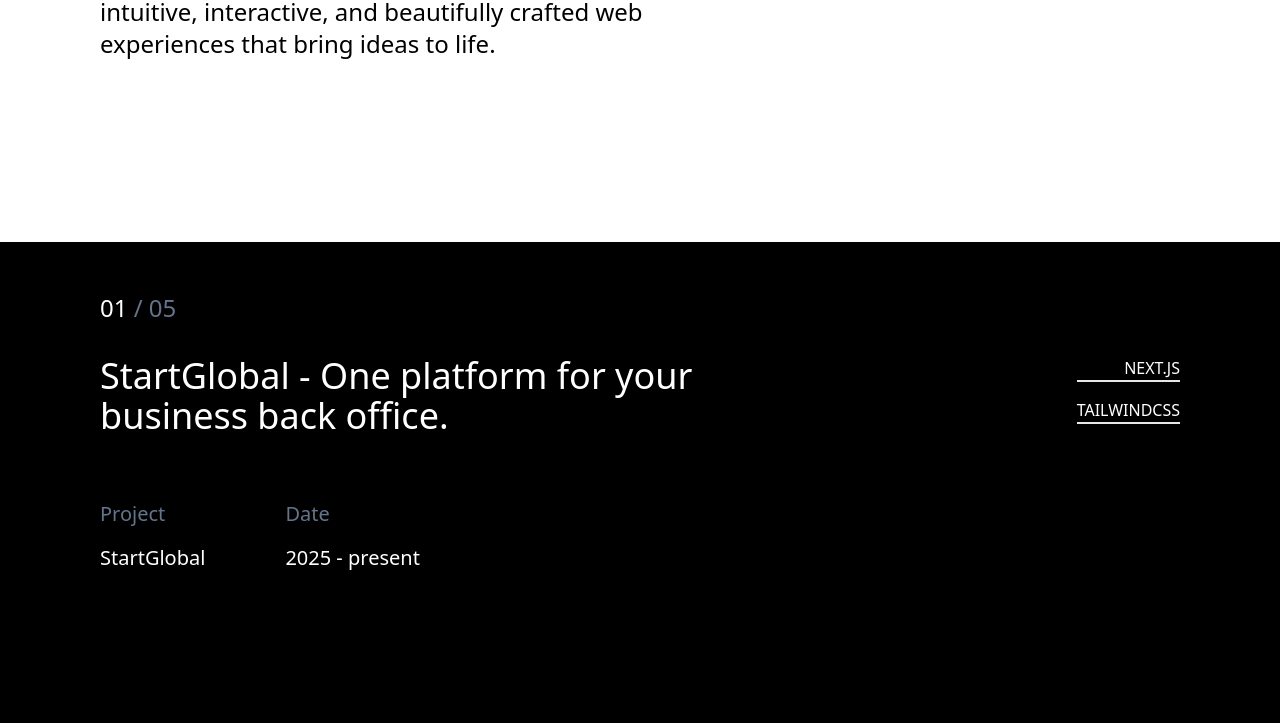
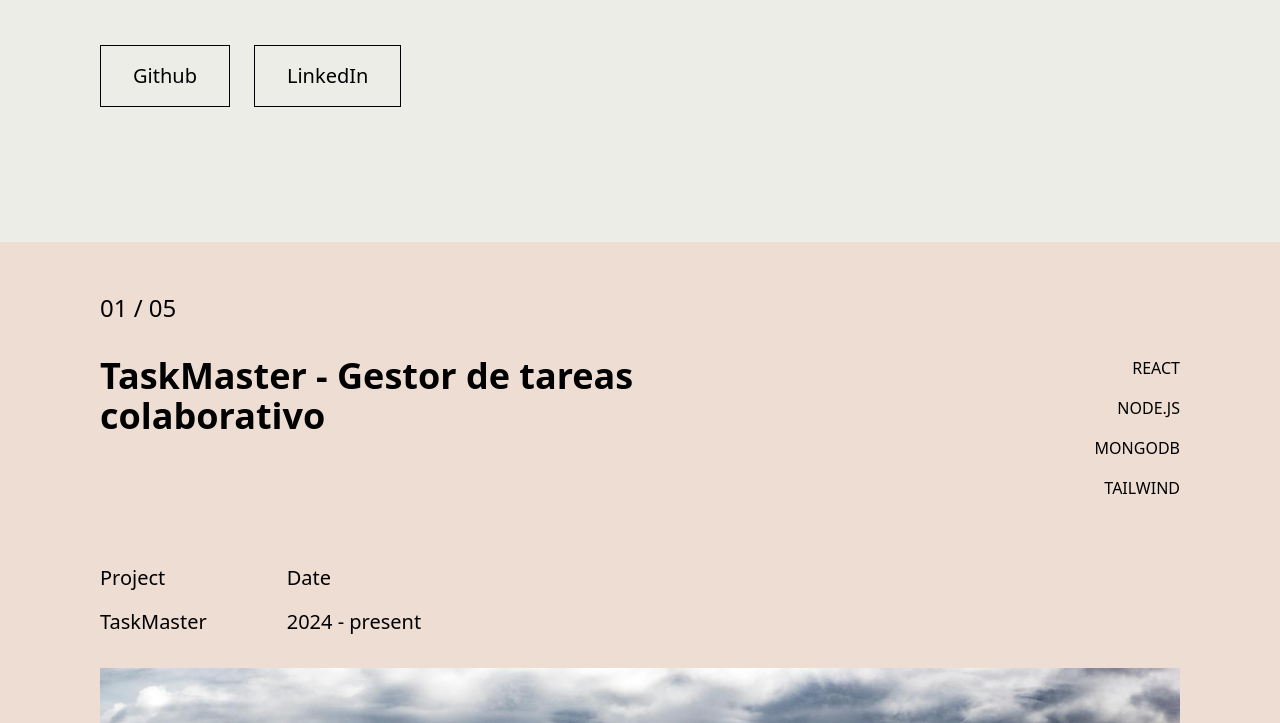
Before and after one commit to mteobranas/mteobranas, an Astro site: page / in a window 1280 px wide. Shown: the part 558-1281 px from the top of the page. Built offline with nearby package versions, Linux system fonts and the light colour scheme; Astro itself is replaced by a stand-in of ours.

Commit message:
adding template for projects and some details to hero section

```diff
--- a/src/components/Header.astro
+++ b/src/components/Header.astro
@@ -2,7 +2,9 @@
 import Link from "./ui/Link.astro";
 ---
 
-<header class="h-[100px] flex justify-between items-center mx-[100px]">
+<header
+    class="h-[100px] flex justify-between items-center px-[100px] bg-[#edede8]"
+>
     <h1 class="text-md">Mateo Brañas</h1>
     <nav>
         <ul class="flex gap-12 text-md">
--- a/src/components/Hero.astro
+++ b/src/components/Hero.astro
@@ -1,13 +1,32 @@
 <main
-    class="mx-[100px] flex flex-col gap-12 justify-center h-[calc(100vh-100px)]"
+    class="px-[100px] bg-[#edede8] flex flex-col gap-12 justify-center h-[calc(100vh-100px)]"
 >
-    <h1 class="text-[64px] leading-none">
+    <div>
+        <h1 class="text-[64px] leading-none pb-8">
             What’s up? I’m Mateo,
             <br />shaping digital experiences
             <br />that stick.
         </h1>
         <p class="text-2xl w-[600px]">
-        A front-end developer passionate about building intuitive, interactive,
-        and beautifully crafted web experiences that bring ideas to life.
+            A front-end developer passionate about building intuitive,
+            interactive, and beautifully crafted web experiences that bring
+            ideas to life.
         </p>
+    </div>
+    <div class="flex gap-6">
+        <a
+            href="https://github.com/mteobranas"
+            class="text-xl border border-black px-8 py-4"
+            target="_blank"
+        >
+            Github
+        </a>
+        <a
+            href="https://www.linkedin.com/in/mteobranas/"
+            class="text-xl border border-black px-8 py-4"
+            target="_blank"
+        >
+            LinkedIn
+        </a>
+    </div>
 </main>
--- a/src/components/Project.astro
+++ b/src/components/Project.astro
@@ -1,24 +1,51 @@
-<section id="work" class="text-white h-[100vh] px-[100px] bg-black flex flex-col gap-8">
-    <p class="text-2xl pt-[50px]">
-        01 <span class="text-slate-500">/ 05</span>
+---
+// src/components/Proyectos.astro
+import type { Project } from "../types/projects.d.ts";
+import projectsData from "../data/projects.json";
+
+const projects: Project[] = projectsData;
+---
+
+{
+    projects.map((project, index) => (
+        <section
+            id="work"
+            class="h-auto px-[100px] flex flex-col gap-8 relative text-black pb-[100px]"
+            style={`background-color: ${project.bgColor};`}
+        >
+            <p class="text-2xl pt-[50px] z-10">
+                {String(index + 1).padStart(2, "0")}{" "}
+                <span class="text-opacity-50">
+                    / {String(projects.length).padStart(2, "0")}
+                </span>
             </p>
-    <div class="flex w-full justify-between">
-        <h1 class="text-4xl w-[600px]">
-            StartGlobal - One platform for your business back office.
+
+            <div class="flex w-full justify-between z-10">
+                <h1 class="text-4xl w-[600px] font-bold">
+                    {project.name} - {project.description}
                 </h1>
+
                 <div class="flex flex-col gap-4 text-right">
-            <p class="border-b-2 max-">NEXT.JS</p>
-            <p class="border-b-2">TAILWINDCSS</p>
+                    {project.tech.map((tech) => (
+                        <p>{tech.toUpperCase()}</p>
+                    ))}
                 </div>
             </div>
-    <div class="flex w-full gap-20 text-xl pt-8">
+
+            <div class="flex w-full gap-20 text-xl pt-8 z-10">
                 <div class="flex flex-col gap-4">
-            <p class="text-slate-500">Project</p>
-            <p>StartGlobal</p>
+                    <p class="text-opacity-50">Project</p>
+                    <p class="font-medium">{project.name}</p>
                 </div>
                 <div class="flex flex-col gap-4">
-            <p class="text-slate-500">Date</p>
-            <p>2025 - present</p>
+                    <p class="text-opacity-50">Date</p>
+                    <p class="font-medium">
+                        {new Date(project.date).getFullYear()} -{" "}
+                        {index === 0 ? "present" : "completed"}
+                    </p>
                 </div>
             </div>
+            <img src={project.image} alt={project.name} />
         </section>
+    ))
+}
--- /dev/null
+++ b/src/data/projects.json
@@ -0,0 +1,42 @@
+[
+  {
+    "name": "TaskMaster",
+    "description": "Gestor de tareas colaborativo",
+    "date": "2024-03-15",
+    "tech": ["React", "Node.js", "MongoDB", "Tailwind"],
+    "image": "template.jpg",
+    "bgColor": "#eeddd3"
+  },
+  {
+    "name": "EcoTienda",
+    "description": "E-commerce sostenible",
+    "date": "2024-04-20",
+    "tech": ["Astro", "React", "Stripe", "CSS Modules"],
+    "image": "template.jpg",
+    "bgColor": "#f0efeb"
+  },
+  {
+    "name": "Portfolio AI",
+    "description": "Generador de portfolios inteligente",
+    "date": "2024-02-10",
+    "tech": ["Python", "Next.js", "OpenAI API", "TypeScript"],
+    "image": "template.jpg",
+    "bgColor": "#fff1e6"
+  },
+  {
+    "name": "FitTracker",
+    "description": "Seguimiento de actividad física",
+    "date": "2024-05-01",
+    "tech": ["Flutter", "Firebase", "Dart", "GraphQL"],
+    "image": "template.jpg",
+    "bgColor": "#eddcd2"
+  },
+  {
+    "name": "AstroBlog",
+    "description": "Blog personal con Astro",
+    "date": "2024-01-30",
+    "tech": ["Astro", "Markdown", "JavaScript", "SCSS"],
+    "image": "template.jpg",
+    "bgColor": "#e8d1c5"
+  }
+]
--- a/src/layouts/Layout.astro
+++ b/src/layouts/Layout.astro
@@ -5,7 +5,7 @@
 		<meta name="viewport" content="width=device-width" />
 		<link rel="icon" type="image/svg+xml" href="/favicon.svg" />
 		<meta name="generator" content={Astro.generator} />
-		<title>Astro Basics</title>
+		<title>Personal Portfolio - mteobranas</title>
 	</head>
 	<body>
 		<slot />
--- /dev/null
+++ b/src/types/projects.d.ts
@@ -0,0 +1,8 @@
+export interface Project {
+  name: string;
+  description: string;
+  date: string;
+  tech: string[];
+  image: string;
+  bgColor: string;
+}
```
Also changed, not shown: public/template.jpg (added). Lines whose indentation alone changed are shown as unchanged.
